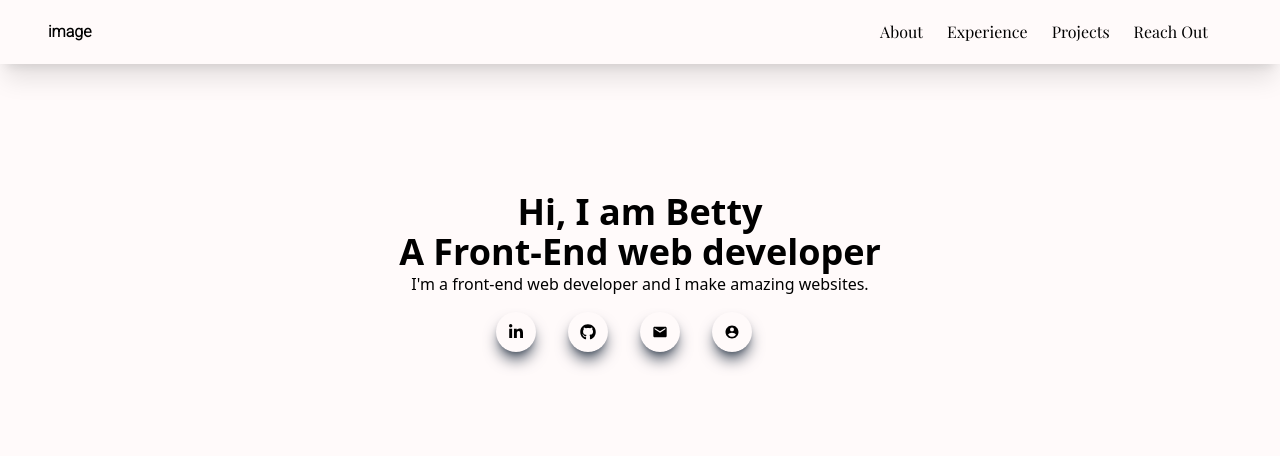
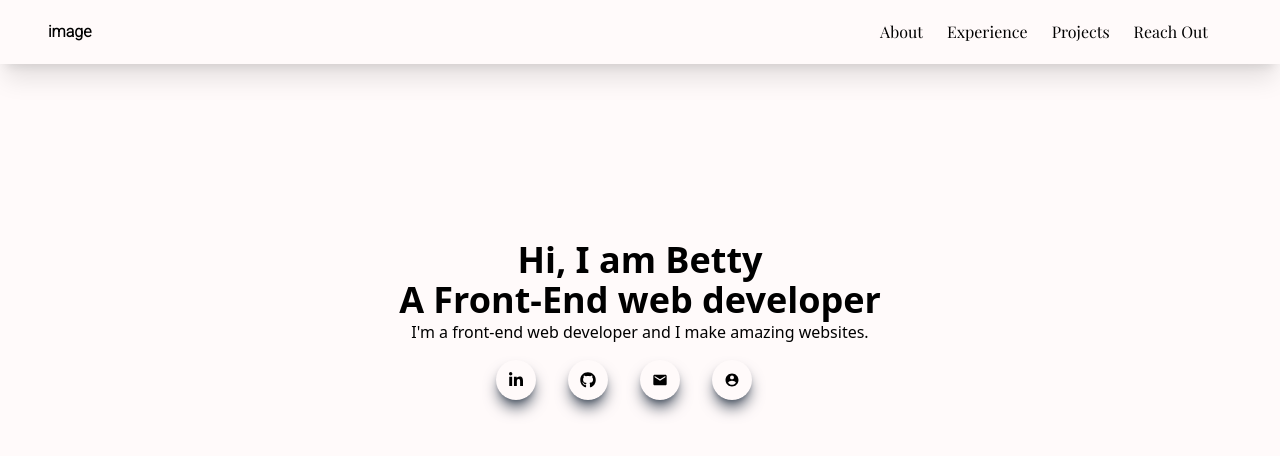
Before and after one commit to betty-Get/MainPortfolio, a Next.js app in the folder my-app/: page / in a window 1280 px wide. Shown: the top 456 px of the page. Built offline with nearby package versions, Linux system fonts and the light colour scheme; a web font is replaced by a local one.

Commit message:
hero added

```diff
--- a/my-app/src/app/components/hero.jsx
+++ b/my-app/src/app/components/hero.jsx
@@ -5,7 +5,7 @@ import { IoMdContact } from "react-icons/io";
 
 const Hero = () => {
   return (
-    <section className="max-w-[60%] mx-auto text-center h-screen mt-32">
+    <section className="max-w-[60%] mx-auto text-center h-screen pt-44">
       <h1 className="text-4xl font-bold">Hi, I am Betty</h1>
       <div className="text-4xl font-bold"> A Front-End web developer</div>
       <p>I'm a front-end web developer and I make amazing websites.</p>
```
